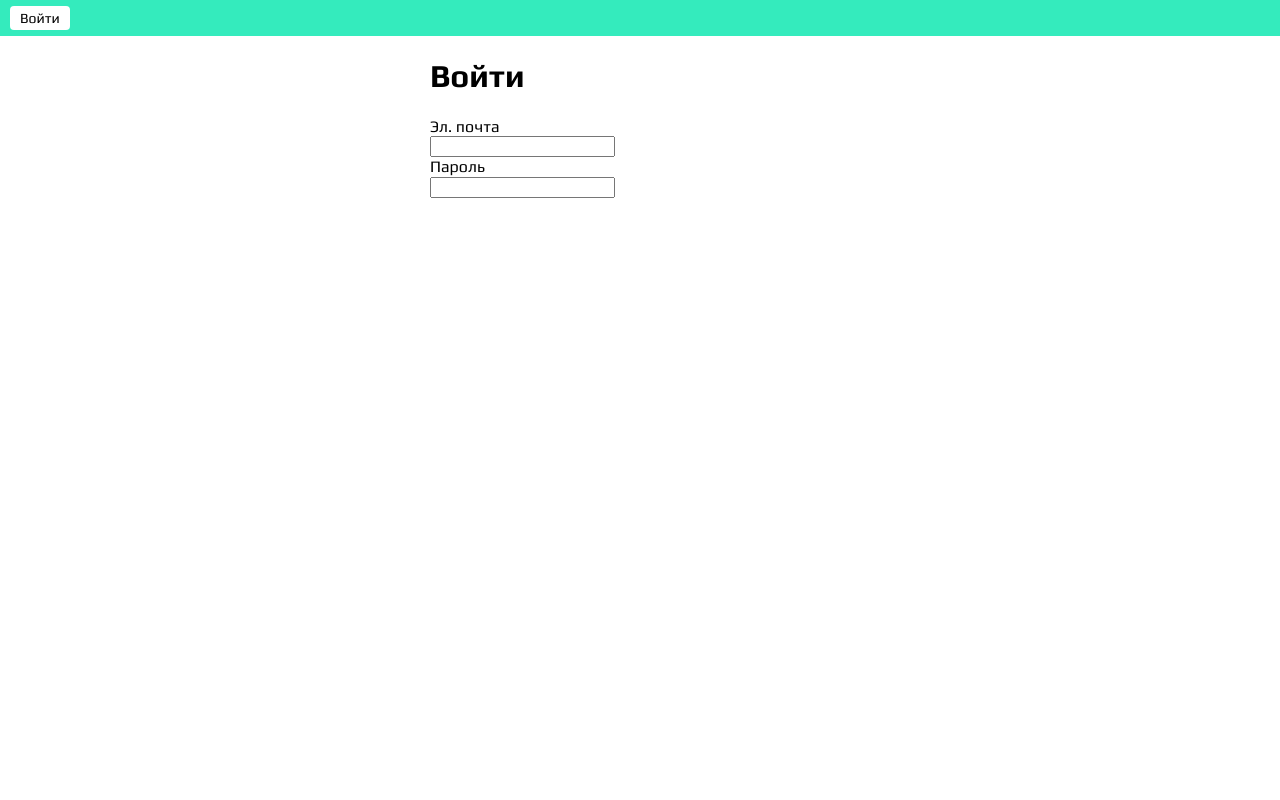
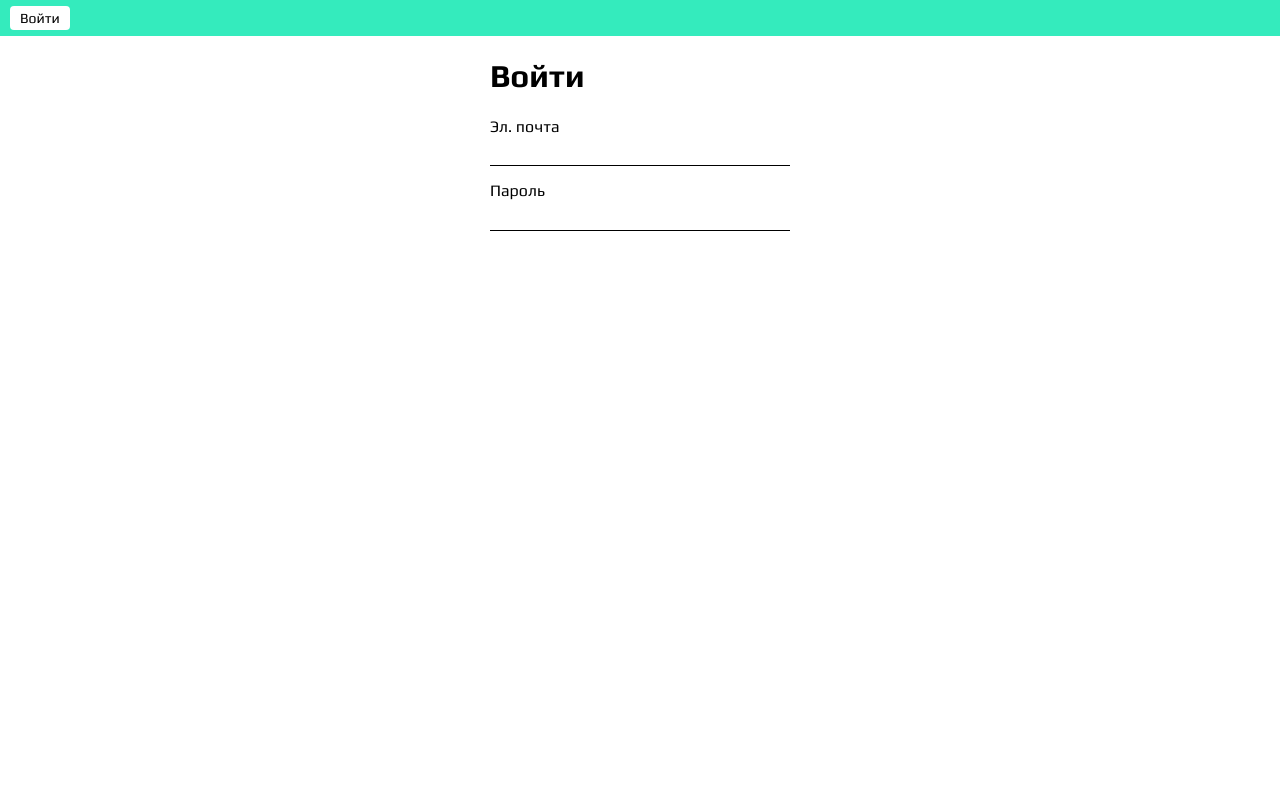
Before and after one commit to anem1a/migrenoznik, a PHP site: page /login/index.php in a window 1280 px wide. Run offline with PHP 8.4, Linux system fonts and the light colour scheme.

Commit message:
Update styles

```diff
--- a/web/assets/style/main.css
+++ b/web/assets/style/main.css
@@ -3,6 +3,11 @@
 
     --migre-sans-font-family: "Play", sans-serif;
     --migre-color-bright: #34ebbd;
+
+    --migre-font-size-s: 14px;
+    --migre-font-size-m: 16px;
+    --migre-font-size-l: 18px;
+    --migre-font-size-xl: 24px;
 }
 
 
@@ -108,3 +113,23 @@ body {
         background-color: #eee;
     }
 }
+
+.migre-v1-main-login-field-container input {
+    border: none;
+    border-bottom: 1px solid black;
+    border-radius: 0;
+    outline: none;
+    width: 100%;
+    font-size: 24px;
+    font-family: var(--migre-sans-font-family);
+}
+
+.migre-v1-main-login {
+    margin: 0 auto;
+    width: 100%;
+    max-width: 300px;
+}
+
+.migre-v1-main-login-field-wrapper {
+    margin-bottom: 15px;
+}
```
